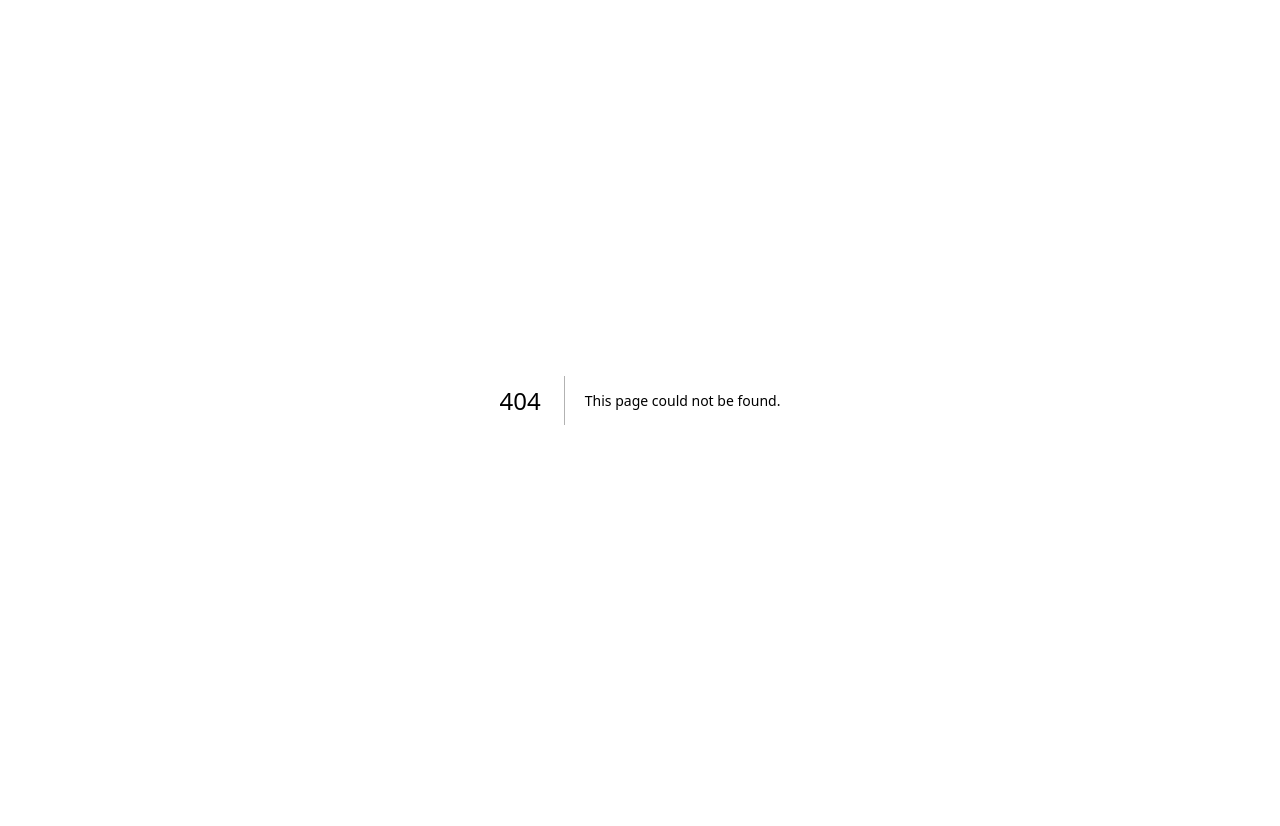
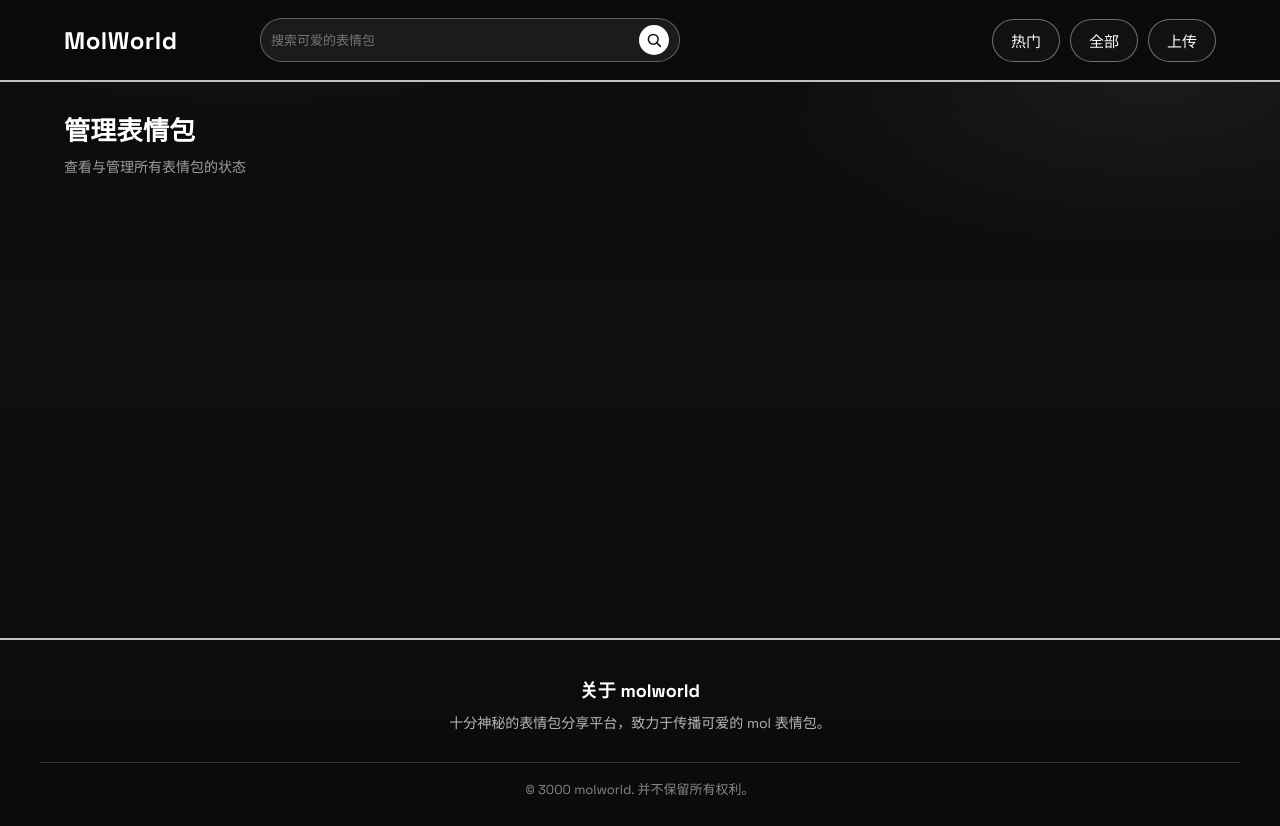
Before and after one commit to WalnuTpz/mol-world, a Next.js app: page /manage in a window 1280 px wide. Before the commit this address had no page. Before the commit the page ends 800 px from the top, so only its background shows below. Built offline with nearby package versions, Linux system fonts and the light colour scheme.

Commit message:
feat(page):增加管理页

```diff
--- /dev/null
+++ b/app/manage/page.module.css
@@ -0,0 +1,32 @@
+.content {
+  min-height: 520px;
+}
+
+.headerBlock {
+  display: flex;
+  flex-direction: column;
+  gap: 8px;
+  margin-bottom: 22px;
+}
+
+.title {
+  font-size: 26px;
+  font-weight: 700;
+  letter-spacing: 0.3px;
+  color: #ffffff;
+}
+
+.subtitle {
+  font-size: 14px;
+  color: rgba(255, 255, 255, 0.6);
+}
+
+@media (max-width: 600px) {
+  .content {
+    min-height: 360px;
+  }
+
+  .title {
+    font-size: 22px;
+  }
+}
--- /dev/null
+++ b/app/manage/page.tsx
@@ -0,0 +1,103 @@
+"use client";
+
+import Link from "next/link";
+
+import baseStyles from "../page.module.css";
+import styles from "./page.module.css";
+
+export default function ManagePage() {
+  return (
+    <div className={baseStyles.page}>
+      <header className={baseStyles.header}>
+        <div className={baseStyles.headerInner}>
+          <Link className={baseStyles.brand} href="/">
+            Mol<span className={baseStyles.brandAccent}>World</span>
+          </Link>
+          <form className={baseStyles.searchForm} action="/" method="get">
+            <input
+              name="q"
+              className={baseStyles.searchInput}
+              placeholder="搜索可爱的表情包"
+            />
+            <input type="hidden" name="view" value="search" />
+            <input type="hidden" name="page" value="1" />
+            <button
+              type="submit"
+              className={baseStyles.searchButton}
+              aria-label="搜索"
+            >
+              <svg
+                viewBox="0 0 24 24"
+                width="18"
+                height="18"
+                aria-hidden="true"
+                focusable="false"
+              >
+                <circle
+                  cx="11"
+                  cy="11"
+                  r="6.5"
+                  stroke="currentColor"
+                  strokeWidth="2"
+                  fill="none"
+                />
+                <line
+                  x1="16.2"
+                  y1="16.2"
+                  x2="20.5"
+                  y2="20.5"
+                  stroke="currentColor"
+                  strokeWidth="2"
+                  strokeLinecap="round"
+                />
+              </svg>
+            </button>
+          </form>
+          <div className={baseStyles.headerActions}>
+            <nav className={baseStyles.nav}>
+              <Link
+                className={`${baseStyles.navItem} ${baseStyles.navItemInactive}`}
+                href="/?view=hot"
+              >
+                热门
+              </Link>
+              <Link
+                className={`${baseStyles.navItem} ${baseStyles.navItemInactive}`}
+                href="/?view=all"
+              >
+                全部
+              </Link>
+            </nav>
+            <Link className={baseStyles.uploadBtn} href="/upload">
+              上传
+            </Link>
+          </div>
+        </div>
+      </header>
+
+      <main className={`${baseStyles.content} ${styles.content}`}>
+        <div className={styles.headerBlock}>
+          <h1 className={styles.title}>管理表情包</h1>
+          <div className={styles.subtitle}>
+            查看与管理所有表情包的状态
+          </div>
+        </div>
+      </main>
+
+      <footer className={baseStyles.footer}>
+        <div className={baseStyles.footerInner}>
+          <div className={baseStyles.footerSection}>
+            <div className={baseStyles.footerTitle}>关于 molworld</div>
+            <div className={baseStyles.footerText}>
+              十分神秘的表情包分享平台，致力于传播可爱的 mol 表情包。
+            </div>
+          </div>
+        </div>
+        <div className={baseStyles.footerDivider} />
+        <div className={baseStyles.footerBottom}>
+          © 3000 molworld. 并不保留所有权利。
+        </div>
+      </footer>
+    </div>
+  );
+}
```
Also changed, not shown: middleware.ts (+6 -1 lines).
